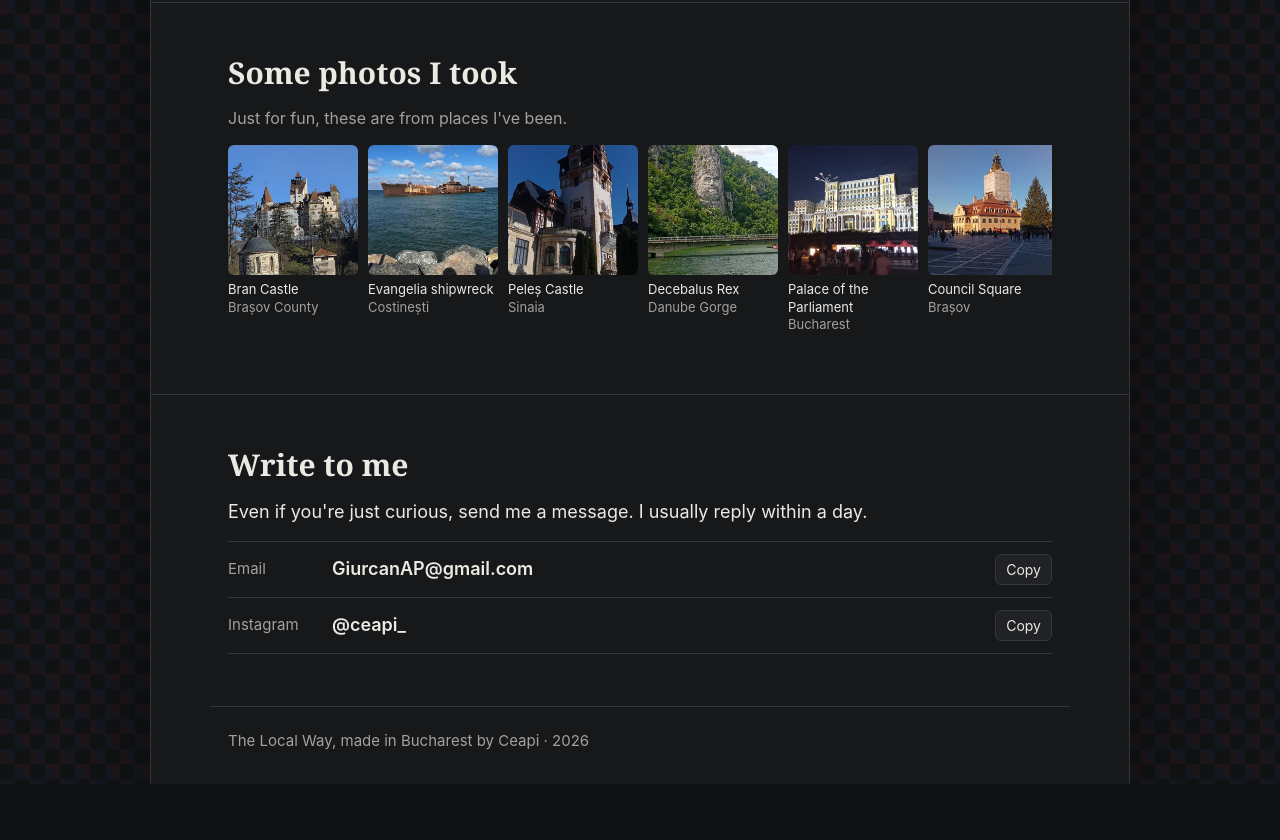
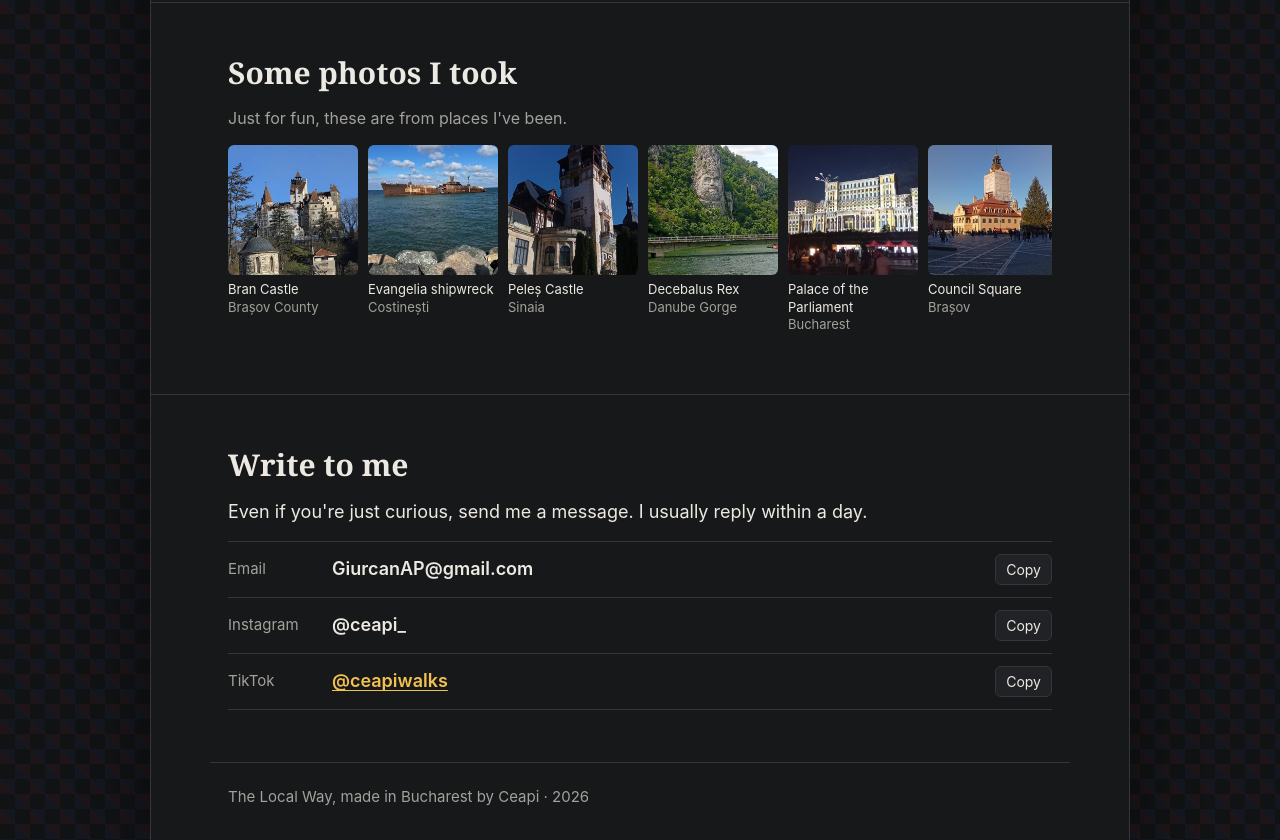
Before and after one commit to xceapi/xceapi.github.io, a plain HTML site: page index.html in a window 1280 px wide. Shown: the part 2326-3166 px from the top of the page. Before the commit the page ends 3110 px from the top, so only its background shows below. Drawn offline with Linux system fonts and the light colour scheme.

Commit message:
Add TikTok

```diff
--- a/index.html
+++ b/index.html
@@ -202,6 +202,7 @@ footer .wrap{padding-top:22px;padding-bottom:30px;color:var(--muted);font-size:1
   <ul class="contact-list">
     <li><span class="k">Email</span><span class="v" id="email">GiurcanAP@gmail.com</span><button class="copy" type="button" data-copy="email">Copy</button></li>
     <li><span class="k">Instagram</span><span class="v" id="insta">@ceapi_</span><button class="copy" type="button" data-copy="insta">Copy</button></li>
+    <li><span class="k">TikTok</span><span class="v" id="tiktok"><a href="https://www.tiktok.com/@ceapiwalks" target="_blank" rel="noopener">@ceapiwalks</a></span><button class="copy" type="button" data-copy="tiktok">Copy</button></li>
   </ul>
 </div></section>
 </main>
```
